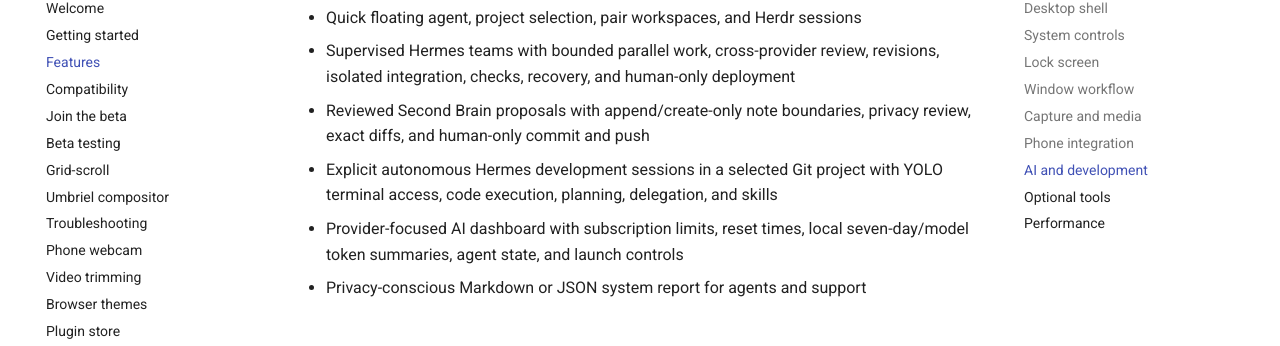
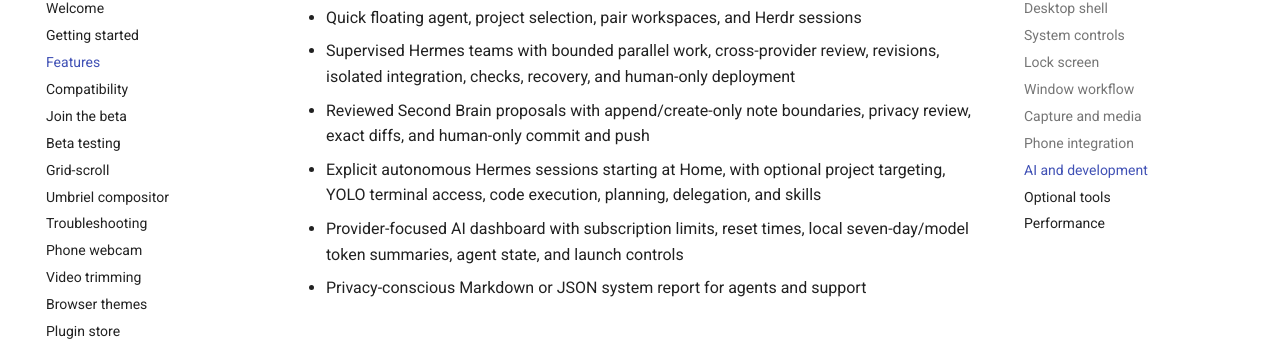
Before and after one commit to nerdislb/nbshell, an MkDocs documentation site: the page built from docs/features.md, in a window 1280 px wide and 900 px high, scrolled down 2577 px. Shown: the part 100-446 px from the top of the window. Built offline with MkDocs 1.6.1 and Material for MkDocs 9.7.7, drawn with Linux system fonts in a browser that asks for light colours; comment, search, counter and statistics services are not loaded.

Commit message:
feat: start trusted Hermes from home

```diff
--- a/docs/features.md
+++ b/docs/features.md
@@ -93,8 +93,8 @@
   revisions, isolated integration, checks, recovery, and human-only deployment
 - Reviewed Second Brain proposals with append/create-only note boundaries,
   privacy review, exact diffs, and human-only commit and push
-- Explicit autonomous Hermes development sessions in a selected Git project
-  with YOLO terminal access, code execution, planning, delegation, and skills
+- Explicit autonomous Hermes sessions starting at Home, with optional project
+  targeting, YOLO terminal access, code execution, planning, delegation, and skills
 - Provider-focused AI dashboard with subscription limits, reset times, local
   seven-day/model token summaries, agent state, and launch controls
 - Privacy-conscious Markdown or JSON system report for agents and support
```
Also changed, not shown: README.md (+7 -5 lines), 2 other files.
